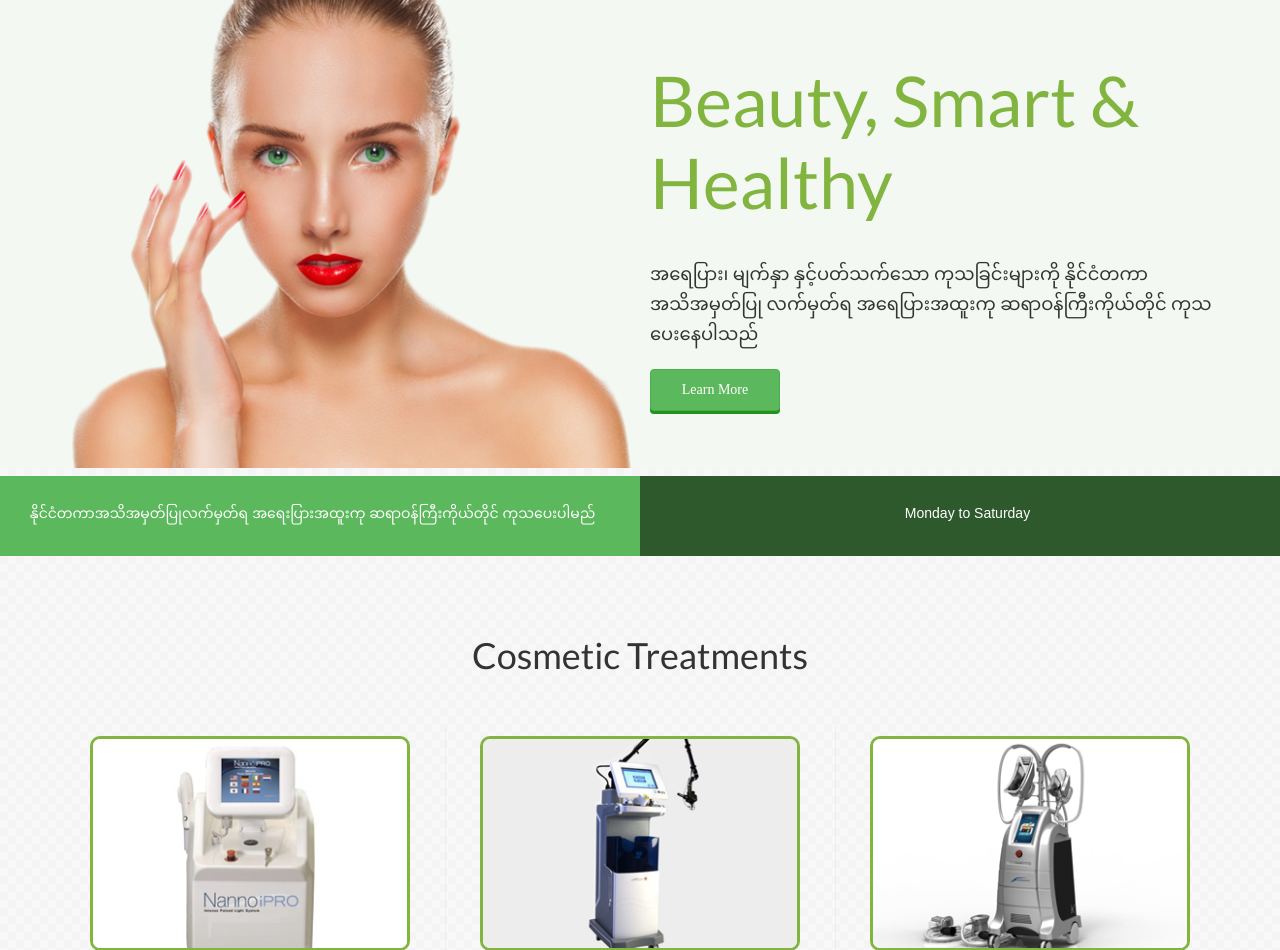
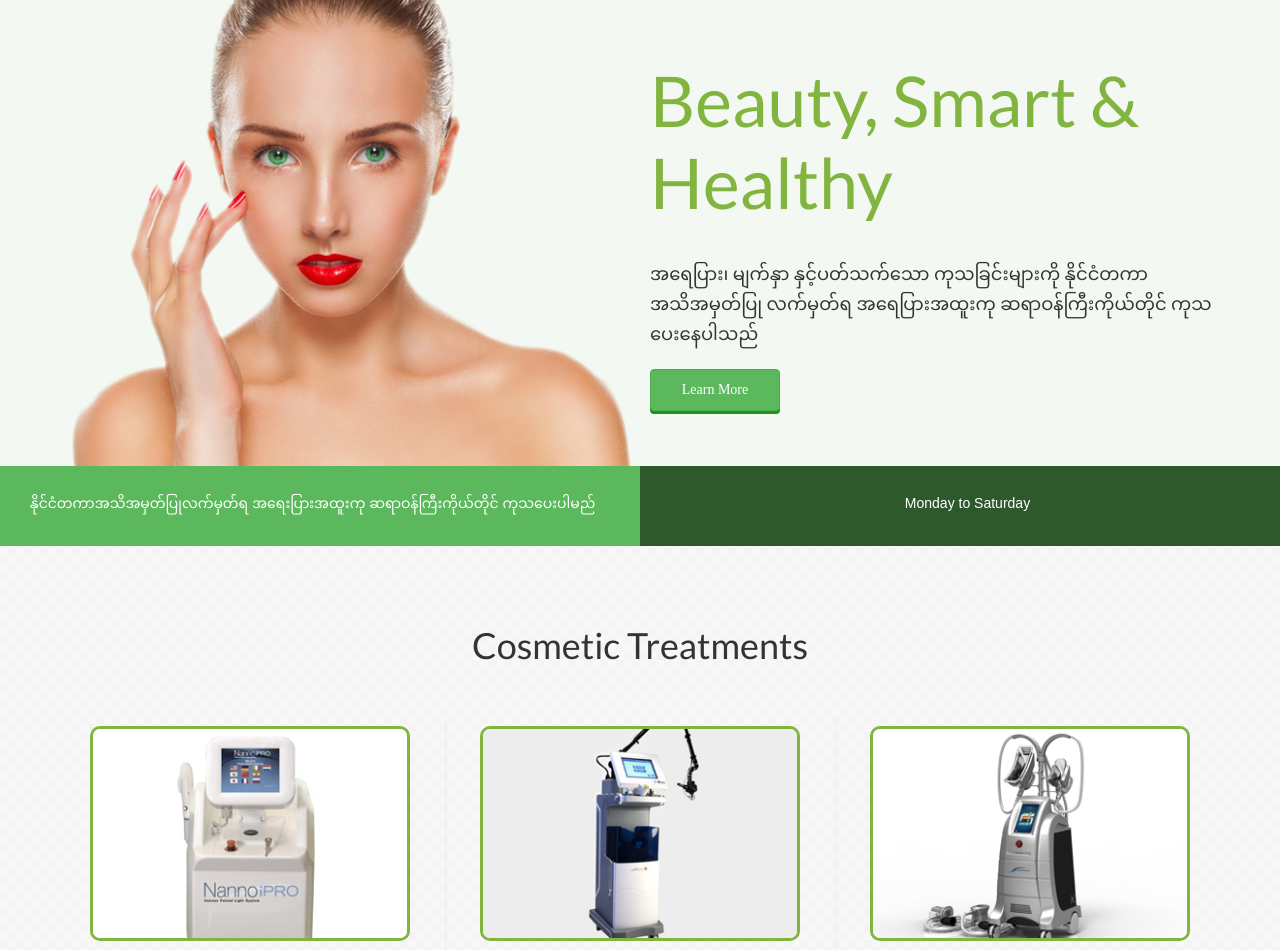
Before and after one commit to bn-static/angel, a PHP site: page / in a window 1280 px wide. Shown: the part 92-1042 px from the top of the page. Run offline with PHP 8.4, Linux system fonts and the light colour scheme; some libraries are stand-ins or nearby versions; some web fonts are replaced.

Commit message:
fix margin

```diff
--- a/assets/css/style.css
+++ b/assets/css/style.css
@@ -226,6 +226,9 @@ p {
 	display: block;
 	color: #646464;
 }
+.top-highlight-bar {
+	margin-top: -10px;
+}
 .top-highlight-bar h2 {
 	margin: 0;
 	color: #fff;
```
